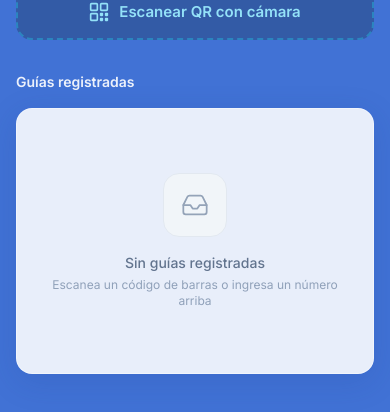
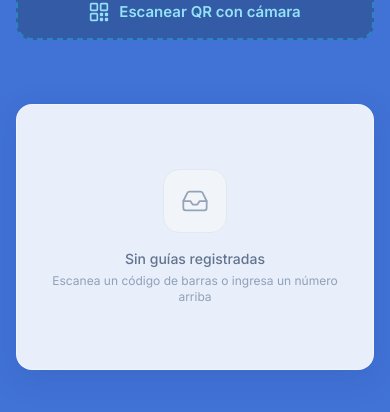
Before and after one commit to AceDT29/TradeGuideWeb, a React (Vite) app: page / in a window 390 px wide. Shown: the part 258-670 px from the top of the page. Built offline with nearby package versions, Linux system fonts and the light colour scheme.

Commit message:
Fix: Ajustes visuales para la version de mobile, reajuste a la logica del escaner QR

```diff
--- a/src/components/GuideTable.jsx
+++ b/src/components/GuideTable.jsx
@@ -35,11 +35,11 @@ export default function GuideTable({ guides, onCopyOne, onRemove, onCopyAll, onC
   const isEmpty = guides.length === 0;
 
   return (
-    <section className="animate-fadeInUp" style={{ animationDelay: '0.08s' }}>
+    <section className="animate-fadeInUp mt-12 md:mt-0" style={{ animationDelay: '0.08s' }}>
 
       {/* ── Table header bar ───────────────────────────────── */}
-      <div className="flex items-center justify-between mb-4">
-        <div className="flex items-center gap-3">
+      <div className="flex items-center justify-between mb-4 z-0">
+        <div className="hidden md:flex items-center gap-1 md:gap-3">
           <h2 className="text-sm font-semibold text-white/90">
             Guías registradas
           </h2>
@@ -72,7 +72,7 @@ export default function GuideTable({ guides, onCopyOne, onRemove, onCopyAll, onC
               id="copy-all-btn"
               onClick={onCopyAll}
               className="
-                flex items-center gap-1.5 px-4 py-2 rounded-xl text-xs font-medium cursor-pointer
+                flex items-center gap-1.5 p-2 md:p-4 rounded-xl text-xs font-medium cursor-pointer
                 bg-white/80 text-slate-600 border border-white/60
                 hover:text-blue-700 hover:border-blue-300 hover:bg-white
                 transition-all duration-150 shadow-sm
--- a/src/components/QRScannerModal.jsx
+++ b/src/components/QRScannerModal.jsx
@@ -1,4 +1,5 @@
 import { useEffect, useRef, useState, useCallback } from 'react';
+import { createPortal } from 'react-dom';
 import { Html5Qrcode } from 'html5-qrcode';
 
 const SCAN_COOLDOWN_MS = 1500;
@@ -42,26 +43,6 @@ export default function QRScannerModal({ onScan, onError, onClose }) {
       if (mountedRef.current) setFlash('');
     }, 600);
   }, []);
-
-  // Handle phone back button / back gesture to close scanner
-  useEffect(() => {
-    // Push a dummy state so pressing back pops it instead of navigating away
-    history.pushState({ qrScanner: true }, '');
-
-    const handlePopState = () => {
-      onClose();
-    };
-
-    window.addEventListener('popstate', handlePopState);
-
-    return () => {
-      window.removeEventListener('popstate', handlePopState);
-      // Clean up the dummy state if component unmounts without back press
-      if (history.state?.qrScanner) {
-        history.back();
-      }
-    };
-  }, [onClose]);
 
   // Initialize camera and scanner
   useEffect(() => {
@@ -192,9 +173,9 @@ export default function QRScannerModal({ onScan, onError, onClose }) {
     };
   }, []); // eslint-disable-line react-hooks/exhaustive-deps
 
-  return (
+  return createPortal(
     <div className="qr-modal-overlay">
-      <div className={`qr-modal-content ${flash === 'success' ? 'qr-flash-success' : flash === 'error' ? 'qr-flash-error' : ''}`}>
+      <div className={`qr-modal-content  ${flash === 'success' ? 'qr-flash-success' : flash === 'error' ? 'qr-flash-error' : ''}`}>
 
         {/* Header */}
         <div className="qr-modal-header">
@@ -261,7 +242,8 @@ export default function QRScannerModal({ onScan, onError, onClose }) {
           <span>Cerrar escáner</span>
         </button>
       </div>
-    </div>
+    </div>,
+    document.body
   );
 }
 
--- a/src/index.css
+++ b/src/index.css
@@ -213,7 +213,7 @@ body {
   backdrop-filter: blur(8px);
   -webkit-backdrop-filter: blur(8px);
   animation: qrFadeIn 0.25s ease-out;
-  padding: 16px;
+  padding: 8px;
 }
 
 .qr-modal-content {
@@ -475,8 +475,13 @@ body {
 
 /* ─── QR Animations ────────────────────────────────────── */
 @keyframes qrFadeIn {
-  from { opacity: 0; }
-  to   { opacity: 1; }
+  from {
+    opacity: 0;
+  }
+
+  to {
+    opacity: 1;
+  }
 }
 
 @keyframes qrSlideUp {
@@ -484,6 +489,7 @@ body {
     opacity: 0;
     transform: translateY(40px) scale(0.96);
   }
+
   to {
     opacity: 1;
     transform: translateY(0) scale(1);
@@ -491,10 +497,19 @@ body {
 }
 
 @keyframes qrScanSweep {
-  0%, 100% { top: 22%; }
-  50%      { top: 76%; }
+
+  0%,
+  100% {
+    top: 22%;
+  }
+
+  50% {
+    top: 76%;
+  }
 }
 
 @keyframes qrSpin {
-  to { transform: rotate(360deg); }
+  to {
+    transform: rotate(360deg);
+  }
 }
```
